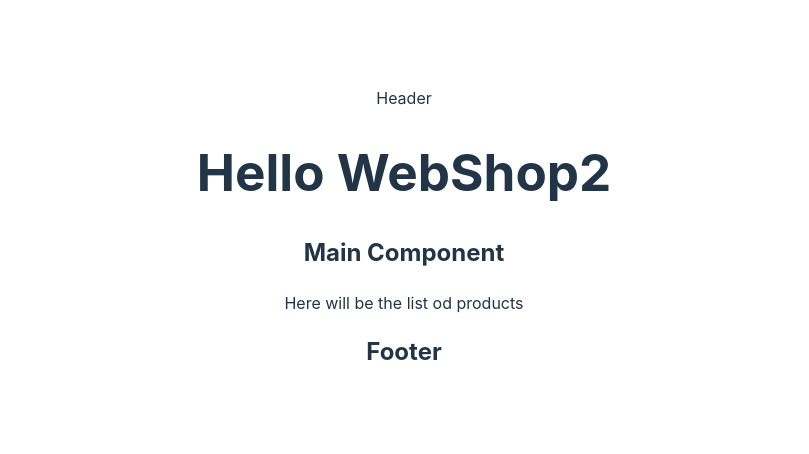
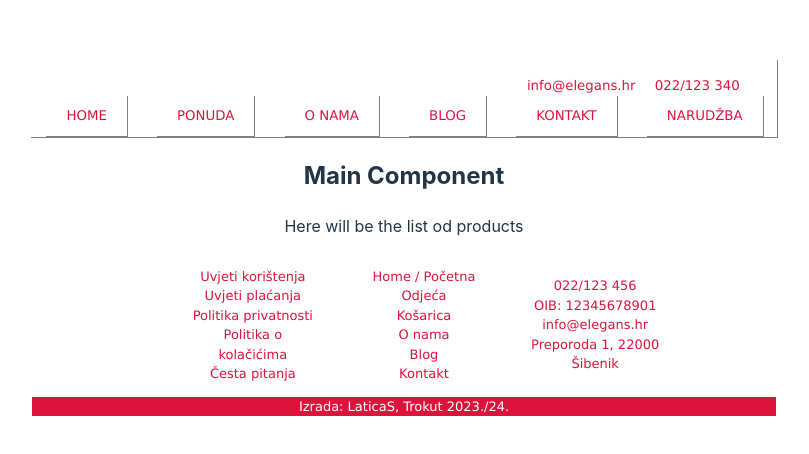
Before and after one commit to LaticaS/MyReactWebShop, a React (Vite) app: page / in a window 1280 px wide. Shown: the part 162-616 px from the top of the page, without its empty margins (236-1045 px from the left). Built offline with nearby package versions, Linux system fonts and the light colour scheme.

Commit message:
ubačeni Elegans header i footer

```diff
--- a/package.json
+++ b/package.json
@@ -24,6 +24,7 @@
     "eslint-plugin-react-hooks": "^4.6.0",
     "eslint-plugin-react-refresh": "^0.4.5",
     "react-router-dom": "^6.22.3",
+    "sass": "^1.71.1",
     "vite": "^5.1.6"
   }
 }
--- a/src/App.jsx
+++ b/src/App.jsx
@@ -7,7 +7,6 @@ import { MainComponent } from './components/MainComponent/MainComponent.jsx';
 import { Footer } from './components/Footer/Footer.jsx';
 
 function App() {
-  const [count, setCount] = useState(0)
 
   return (
     <>
--- a/src/components/Footer/Footer.jsx
+++ b/src/components/Footer/Footer.jsx
@@ -1,7 +1,56 @@
+import "./Footer.scss"
+
 function Footer(){
     return(
         <div>
-            <h2>Footer</h2>
+            <footer>
+            <section class="foot1">
+
+                <div class="div-foot">
+                    <ul>
+                        <li><a href="../terms.html" target="_parent">Uvjeti korištenja</a></li>
+                        <li><a href="../terms-sale.html" target="_parent">Uvjeti plaćanja</a></li>
+                        <li><a href="../privacy.html" target="_parent">Politika privatnosti</a></li>
+                        <li><a href="../cookies.html" target="_parent">Politika o kolačićima</a></li>
+                        <li><a href="../faq.html" target="_parent">Česta pitanja</a></li>
+                    </ul>
+                </div>
+
+                <div class="div-foot">
+                    <ul>
+                        <li><a href="../index.html" target="_parent">Home / Početna</a></li>
+                        <li><a href="../products.html" target="_parent">Odjeća</a></li>
+                        <li><a href="../cart.html" target="_parent">Košarica</a></li>
+                        <li><a href="../about.html" target="_parent">O nama</a></li>
+                        <li><a href="../blog.html" target="_parent">Blog</a></li>
+                        <li><a href="../contact.html" target="_parent">Kontakt</a></li>
+                    </ul>
+
+                </div>
+
+                <div class="div-foot">
+                    <ul>
+                        <li><a href="tel:+385022123340" target="_blank">022/123 456</a></li>
+                        <li><a href="../contact.html" target="_blank">OIB: 12345678901</a></li>
+                        <li><a href="mailto:info@elegans.hr" target="_blank">info@elegans.hr</a></li>
+                        <li><a href="../contact.html" target="_blank">Preporoda 1, 22000 Šibenik</a></li>
+                    </ul>
+                </div>
+
+                {/**
+
+                <div class="div-foot">
+                    <iframe src="https://www.google.com/maps/embed?pb=!1m18!1m12!1m3!1d1589.7798913897095!2d15.918575200563454!3d43.70511174747695!2m3!1f0!2f0!3f0!3m2!1i1024!2i768!4f13.1!3m3!1m2!1s0x1335251a14dd3e07%3A0x1bb86dab00ef522!2sTommy!5e0!3m2!1shr!2shr!4v1703889267101!5m2!1shr!2shr" width="300vw" height="130vh" style="border:0;" allowfullscreen="" loading="lazy" referrerpolicy="no-referrer-when-downgrade">
+                    </iframe>
+                </div>
+
+                */}
+
+                <div class="LaticaS">Izrada: LaticaS, Trokut 2023./24.</div>
+            </section>
+
+        </footer>
+
         </div>
     )
 }
--- /dev/null
+++ b/src/components/Footer/Footer.scss
@@ -0,0 +1,13 @@
+
+        footer {width: 100%; display: flex; flex-wrap: wrap; justify-content: space-between; align-items: center;
+            background-color: white; color: crimson;
+            font-family: Verdana; font-size:small; text-align: center;}
+        section {width: 100%; display: flex; flex-wrap: wrap; justify-content: center; align-items: center; flex: 1 1 auto;}
+        .div-foot {flex-wrap: wrap; width: 23%}
+        .div-foot:nth-of-type(4) {flex-grow: 1.5;}
+        .LaticaS {flex-wrap: wrap; width:100%; background-color: crimson; color: white;}
+
+
+        ul {list-style-type: none;}
+        li a {color: crimson; text-decoration: none;}
+        li a:hover {text-decoration: underline; color: darkslategrey;}
--- a/src/components/Header/Header.jsx
+++ b/src/components/Header/Header.jsx
@@ -1,7 +1,46 @@
-function Header(){
+import "./Header.scss"
+
+function Header() {
     return(
-        <div>Header
-            <h1>Hello WebShop2</h1>
+        <div>
+        <header>
+                <section class="head1">
+                <div class="div-trazilica">
+                    {/**
+                    <form action="action/page">
+                      <input type="text" name="search" placeholder="Pretraži shop" id="input-header-pretrazi">
+                    </form>
+                    <div id="div-ikonica-search">
+                    <img src="../images/search-svgrepo-com.svg" alt="Traži" title="Traži" width="30px" height="30px" id="search">
+                    </div>
+                    */}
+                </div>
+                <div>
+                    {/**
+                    <a href="../cart.html" target="_parent"><img src="../images/cart-3-svgrepo-com.svg" alt="Košarica" width="30px" height="30px" title="Moja košarica" id="Kosara"></a>
+                 */}
+                    </div>
+                <div><a href="mailto:info@elegans.hr" class="nav1" target="_blank" title="Mail to: info@elegans.hr">info@elegans.hr</a></div>
+                <div><a href="tel:+385022123340" class="nav1" target="_blank" title="Phone ELegans: Croatia +385">022/123 340</a></div>
+                <div>
+                    {/**
+                    <a href="https://www.facebook.com/" target="_blank"><img src="../images/facebook-outline-svgrepo-com.svg" width="30px" height="30px" alt="Facebook" title="Facebook" id="Face"></a>
+                    <a href="https://www.instagram.com/" target="_blank"><img src="../images/instagram-svgrepo-com.svg" width="30px" height="30px" alt="Instagram" title="Instagram" id="Insta"></a>
+                    <a href="https://twitter.com/" target="_blank"><img src="../images/twitter-svgrepo-com.svg" width="30px" height="30px" alt="Twitter/X" title="Twitter/X" id="Twitt"></a>
+                */}
+                    </div>
+            </section>
+            <section class="head2">
+               {/** <div class="div-Logo"><a href="../index.html" target="_parent"><img src="../images/Logo.png" id="logo" alt="Logo Elegans New Fashion" title="Nova moda ELegans" width="130px" height="60px"></a></div> */}
+                <a href="../index.html" class="nav2" title="ELegans / Početna" target="_parent"><div class="div-navi">HOME</div></a>
+                <a href="../products.html" class="nav2" title="Pregledajte ponudu odjeće za žene i muškarce" target="_parent"><div class="div-navi">PONUDA</div></a>
+                <a href="../about.html" class="nav2" title="Upoznajte nas" target="_parent"><div class="div-navi">O NAMA</div></a>
+                <a href="../blog.html" class="nav2" title="Doznajte modne aktualnosti" target="_parent"><div class="div-navi">BLOG</div></a>
+                <a href="../contact.html" class="nav2" title="Kontaktirajte nas" target="_parent"><div class="div-navi">KONTAKT</div></a>
+                <a href="../checkout.html" class="nav2" title="Narudžba" target="_parent"><div class="div-navi">NARUDŽBA</div></a>
+            </section>
+
+        </header>
         </div>
     )
 }
--- /dev/null
+++ b/src/components/Header/Header.scss
@@ -0,0 +1,36 @@
+
+
+        header {width: 100%; display: flex; flex-direction: column; flex-wrap: wrap;
+            background-color: white; color: crimson; font-family: Verdana; font-size: smaller;
+            border-bottom: 1px solid grey; border-right: 1px solid grey;   }
+
+            section {width: 100%; display: flex; flex-direction: row; flex-wrap: wrap; align-items: center;
+                flex: 1 1 auto; padding-top: 0px 1px; margin: 0px 1px;
+                }
+                 .head1 {justify-content: flex-end; height: 15%; padding-top: 2vh;}
+                 .head2 {justify-content: space-around; height: 84%;}
+            div {text-align: center; flex-wrap: wrap; align-items: center;}
+
+            .head1 > div {padding-right: 1.5vw;}
+            .div-Logo {padding-bottom: 2rem;}
+            #logo {transition-property: width height; transition-duration: 2s; transition-timing-function:ease;}
+            #logo:hover {width: 140px; height: 70px;}
+
+            .div-trazilica {display: flex; flex-wrap: wrap;}
+
+            #input-header-pretrazi {border: 1px solid crimson; width: 15vw; height: 16vh;}
+            #search {margin-top: 2px; border: none; border-top-right-radius: 30%; border-bottom-right-radius: 30%; cursor: pointer;}
+            #search:hover {background-color: lightgray;}
+
+            .div-navi {padding: 10px 20px; border-right: 1px solid grey; border-bottom: 1px solid grey;}
+
+            .nav1, .nav2 {text-decoration: none; color: crimson;}
+            .nav1:hover {text-decoration:underline; color:darkslategrey}
+
+            #Kosara:hover {opacity: 70%;}
+
+            .nav2:hover {background-color: crimson; color:white;}
+            #Face, #Insta, #Twitt {opacity: 60%;}
+            #Face:hover, #Insta:hover, #Twitt:hover {opacity: 95%;}
+
+            main {margin-top: 10px;}
```
Also changed, not shown: 1 other file (tests, documents, lock files or other folders).
